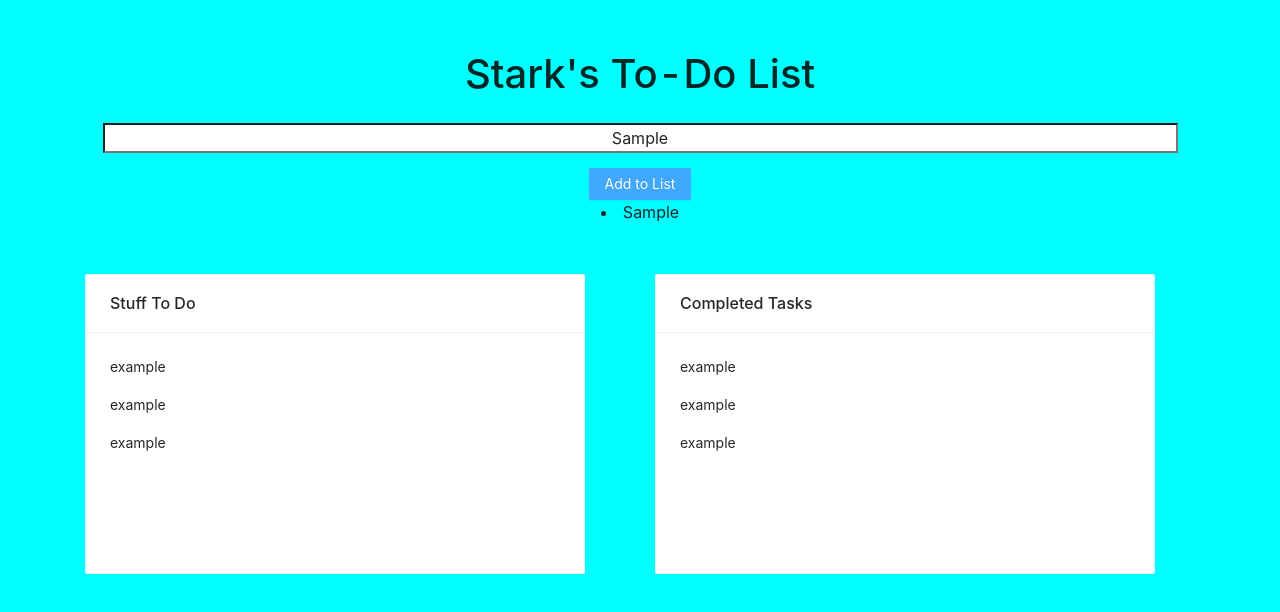
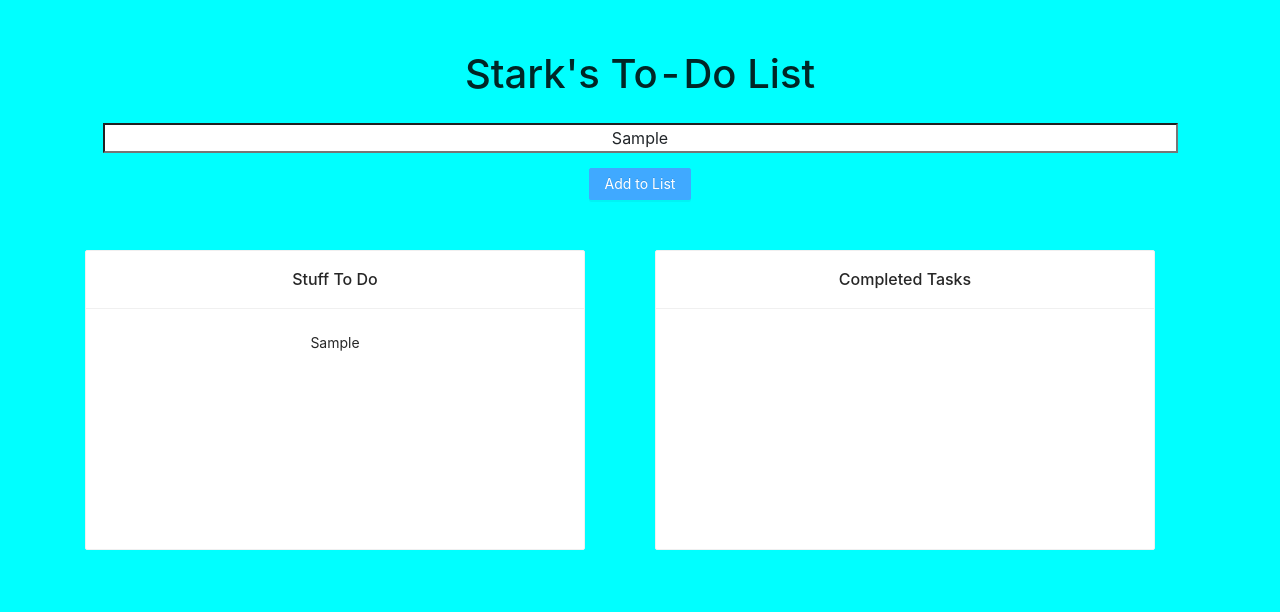
Before and after one commit to Stark-program/ToDoList, a React (Create React App) app: page / in a window 1280 px wide. Both pictures are taken after typing "Sample" into the empty fields and a click on the button "Add to List". Shown: the top 612 px of the page. Built offline with nearby package versions, Linux system fonts and the light colour scheme.

Commit message:
updated enter key and input reset

```diff
--- a/src/app/App.js
+++ b/src/app/App.js
@@ -1,41 +1,98 @@
 import "./App.css";
-import React from "react";
+import React, { useEffect } from "react";
 import { useState } from "react";
 import "bootstrap/dist/css/bootstrap.min.css";
-import ListOfStuffToDo from "./Components/listOfStuffToDo";
-import InputFieldAndButton from "./Components/inputFieldAndButton";
 import "./App.css";
+import { Button } from "antd";
+import { Card } from "antd";
 
 const App = () => {
+  const [task, setTask] = useState("");
+  const [list, setList] = useState([]);
+  const listItems = list.map((d) => <li key={d.task}>{d.task}</li>);
+  const handleClick = () => {
+    const newToDo = list.concat({ task });
+    setList(newToDo);
+  };
+  const handleInputReset = () => {
+    var input = (document.getElementById("textInput").value = "");
+    return input;
+  };
+
+  const enterSubmit = useEffect(() => {
+    const listener = (event) => {
+      if (event.code === "Enter" || event.code === "NumpadEnter") {
+        handleClick();
+      }
+    };
+    document.addEventListener("keydown", listener);
+    return () => {
+      document.removeEventListener("keydown", listener);
+    };
+  }, [handleClick]);
+
+  const inputReset = useEffect(() => {
+    const listener = (event) => {
+      if (event.code === "Enter" || event.code === "NumpadEnter") {
+        handleInputReset();
+      }
+    };
+    document.addEventListener("keyup", listener);
+    return () => {
+      document.removeEventListener("keyup", listener);
+    };
+  }, [handleInputReset]);
+
   return (
-    <div>
-      <InputFieldAndButton />
-      <ListOfStuffToDo />
+    <div className="App">
+      <h1>Stark's To-Do List</h1>
+      <div className="toDoWrapper">
+        <input
+          size="100"
+          type="text"
+          className="toDoInput"
+          id="textInput"
+          onChange={(event) => setTask(event.target.value)}
+        ></input>
+      </div>
+      <div className="addToListWrapper">
+        <Button
+          onClick={handleClick}
+          type="primary"
+          onKeyPress={enterSubmit}
+          onKeyUp={inputReset}
+          id="btnClick"
+        >
+          Add to List
+        </Button>
+      </div>
+
+      <div className="container itemLists">
+        <div className="row">
+          <div className="col-sm-6 listToDo">
+            <div className="site-card-border-less-wrapper">
+              <Card
+                title="Stuff To Do"
+                border="true"
+                style={{ width: 500, height: 300, marginTop: 50 }}
+              >
+                <p>{listItems}</p>
+              </Card>
+            </div>
+          </div>
+          <div className="col-sm-6 listComplete">
+            <div className="site-card-border-less-wrapper">
+              <Card
+                title="Completed Tasks"
+                border="true"
+                style={{ width: 500, height: 300, marginTop: 50 }}
+              ></Card>
+            </div>
+          </div>
+        </div>
+      </div>
     </div>
   );
 };
 
-//   <div className="App">
-//     <h1>Stark's To-Do List</h1>
-//     <div className="toDoWrapper">
-//       <input
-//         size="100"
-//         type="text"
-//         className="toDoInput"
-//         placeholder="Put text here..."
-//       ></input>
-//     </div>
-//     <div className="addToListWrapper">
-//       <Button type="primary">Add to List</Button>
-//     </div>
-//     <div> {listOfStuffToDo}</div>
-//     <div className="container itemLists">
-//       <div className="row">
-//         <div className="col-sm-6 listToDo">testing1</div>
-//         <div className="col-sm-6 listComplete">testing2</div>
-//       </div>
-//     </div>
-//   </div>
-// );
-
 export default App;
--- a/src/app/Components/inputFieldAndButton.js
+++ b/src/app/Components/inputFieldAndButton.js
@@ -1,39 +1,37 @@
-import React, { useState } from "react";
-import { Button } from "antd";
+// import React, { useState } from "react";
+// import { Button } from "antd";
 
+// const InputFieldAndButton = () => {
+//   const [task, setTask] = useState("");
+//   const [list, setList] = useState([]);
+//   const listItems = list.map((d) => <li key={d.task}>{d.task}</li>);
 
-const InputFieldAndButton = () => {
-  const [task, setTask] = useState("");
-  const [list, setList] =useState([]);
-  const listItems = list.map((d) => <li key={d.task}>{d.task}</li>)
+//   const handleClick = () => {
+//     const newToDo = list.concat({ task });
+//     setList(newToDo);
+//   };
+//   console.log(list);
 
+//   return (
+//     <div className="App">
+//       <h1>Stark's To-Do List</h1>
+//       <div className="toDoWrapper">
+//         <input
+//           size="100"
+//           type="text"
+//           className="toDoInput"
+//           id="textInput"
+//           onChange={(event) => setTask(event.target.value)}
+//         ></input>
+//       </div>
+//       <div className="addToListWrapper">
+//         <Button onClick={handleClick} type="primary">
+//           Add to List
+//         </Button>
+//       </div>
+//       <div>{listItems}</div>
+//     </div>
+//   );
+// };
 
-  const handleClick = () => {
-    const newToDo = list.concat({task})
-    setList(newToDo)
-  };
-  console.log(list);
-
-  return (
-    <div className="App">
-      <h1>Stark's To-Do List</h1>
-      <div className="toDoWrapper">
-        <input
-          size="100"
-          type="text"
-          className="toDoInput"
-          id="textInput"
-          onChange={(event) => setTask(event.target.value)}
-        ></input>
-      </div>
-      <div className="addToListWrapper">
-        <Button onClick={handleClick} type="primary">
-          Add to List
-        </Button>
-      </div>
-      <div>{listItems}</div>
-    </div>
-  );
-};
-
-export default InputFieldAndButton;
+// export default InputFieldAndButton;
--- a/src/app/Components/listOfStuffToDo.js
+++ b/src/app/Components/listOfStuffToDo.js
@@ -1,41 +1,21 @@
-import React, { useState } from "react";
-import InputFieldAndButton from "./inputFieldAndButton";
-import { Card } from "antd";
+// import React, { useState } from "react";
+// import InputFieldAndButton from "./inputFieldAndButton";
+// import { Card } from "antd";
 
-const ListOfStuffToDo = () => {
-  var toDoList = [];
-  return (
-    <div className="container itemLists">
-      <div className="row">
-        <div className="col-sm-6 listToDo">
-          <div className="site-card-border-less-wrapper">
-            <Card
-              title="Stuff To Do"
-              border={true}
-              style={{ width: 500, height: 300, marginTop: 50 }}
-            >
-              <p>example</p>
-              <p>example</p>
-              <p>example</p>
-            </Card>
-          </div>
-        </div>
-        <div className="col-sm-6 listComplete">
-          <div className="site-card-border-less-wrapper">
-            <Card
-              title="Completed Tasks"
-              border={true}
-              style={{ width: 500, height: 300, marginTop: 50 }}
-            >
-              <p>example</p>
-              <p>example</p>
-              <p>example</p>
-            </Card>
-          </div>
-        </div>
-      </div>
-    </div>
-  );
-};
+// const ListOfStuffToDo = (props) => {
+//   const [card, setCard] = useState("");
 
-export default ListOfStuffToDo;
+//   return (
+//     <Card
+//       title="Stuff To Do"
+//       border={true}
+//       style={{ width: 500, height: 300, marginTop: 50 }}
+//     >
+//       {/* <p>{listItems}</p> */}
+//       <p>example</p>
+//       <p>example</p>
+//     </Card>
+//   );
+// };
+
+// export default ListOfStuffToDo;
```
Also changed, not shown: src/app/Components/taskCompleteList.js (+41 -0 lines), 1 other file (tests, documents, lock files or other folders).
